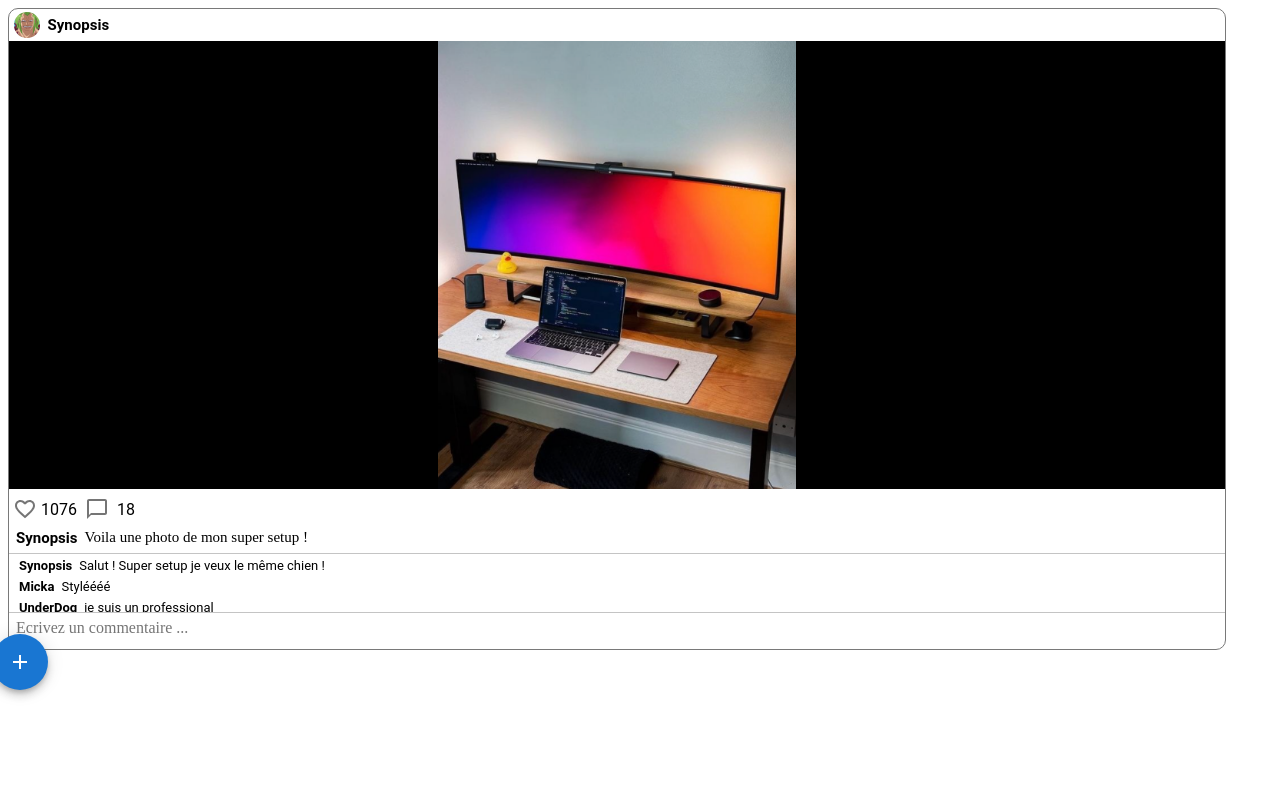
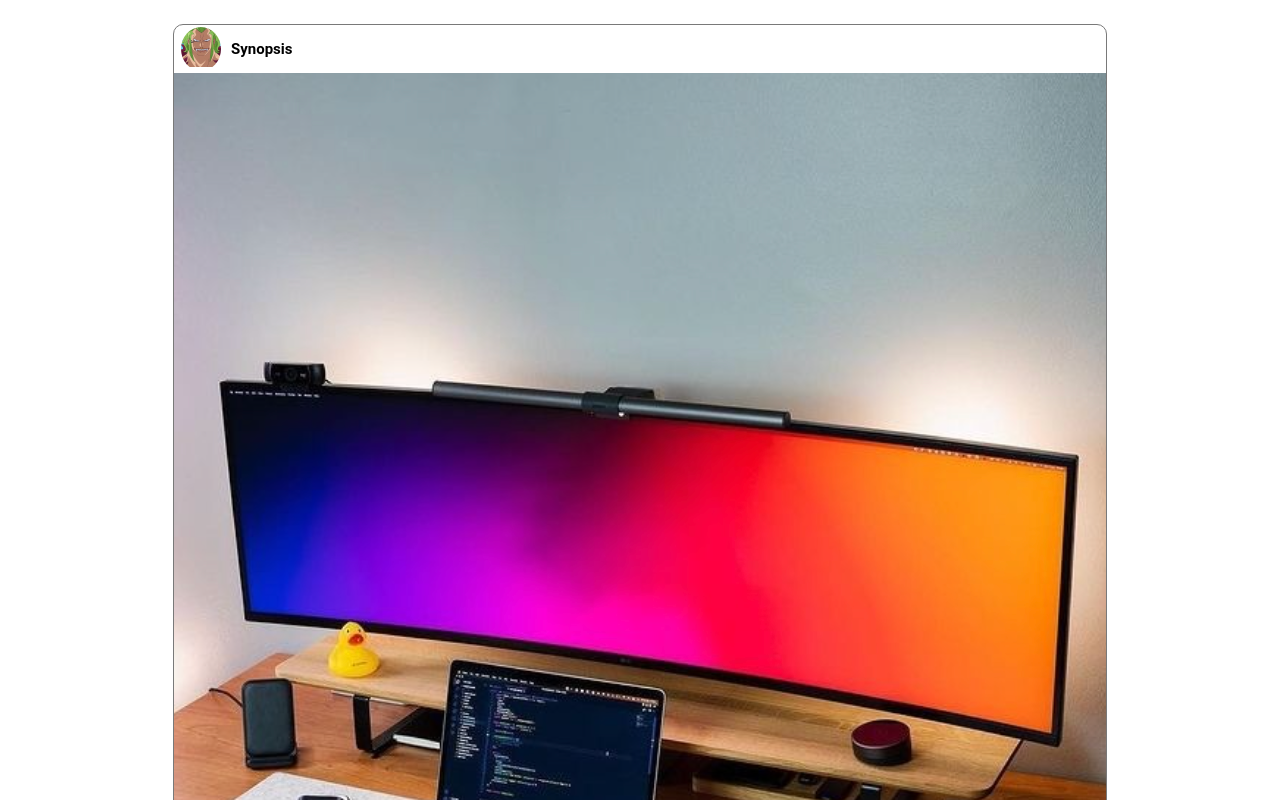
Before and after one commit to Synopsiss31/Ybook, a Next.js app: page /publi in a window 1280 px wide. Shown: the top 800 px of the page. Built offline with nearby package versions, Linux system fonts and the light colour scheme.

Commit message:
maj publication

```diff
--- a/src/components/publication/Publication.tsx
+++ b/src/components/publication/Publication.tsx
@@ -2,7 +2,7 @@
 import Image from 'next/image';
 import Comment from '@mui/icons-material/ChatBubbleOutline';
 import Like from '@mui/icons-material/FavoriteBorder';
-import { Button, Fade, IconButton } from '@mui/material';
+import { Box, Button, Fade, IconButton } from '@mui/material';
 import ActiveLike from '@mui/icons-material/FavoriteOutlined';
 import { useRef, useState } from 'react';
 import style from './publication.module.css';
@@ -21,7 +21,10 @@ function Publication() {
   return (
     <div className={style.post}>
       <div className={style.publiHead}>
-        <Image className={style.imgprof} src={imgpro} alt={''} />
+        <div className={style.imgheader}>
+          <Image className={style.imgprof} src={imgpro} alt={''} />
+        </div>
+
         <h1 className={style.namePro}>Synopsis</h1>
       </div>
       <div className={style.imgPost}>
@@ -121,4 +124,29 @@ function Publication() {
   );
 }
 
-export default Publication;
+const Def = () => {
+  // duplicate above random nb of yime
+
+  return (
+    <Box
+      sx={{
+        width: '100%',
+        height: '100%',
+        display: 'flex',
+        flexDirection: 'column',
+        justifyContent: 'space-between',
+        alignItems: 'center',
+      }}
+    >
+      {Array(Math.floor(Math.random() * 10) + 1)
+        .fill(0)
+        .map((_, index) => (
+          <Box key={index} sx={{ m: 2 }}>
+            <Publication />
+          </Box>
+        ))}
+    </Box>
+  );
+};
+
+export default Def;
--- a/src/components/publication/publication.module.css
+++ b/src/components/publication/publication.module.css
@@ -4,8 +4,7 @@
 .post{
   border: rgb(121, 121, 121) solid 1px;
   border-radius: 10px;
-  width: 95vw;
-  height: 80vh;
+
   display: flex;
   flex-direction: column;
 }
@@ -14,14 +13,20 @@
   display: flex;
   align-items: center;
   height: 5%;
+  max-height: 80px;
   padding-left: 5px;
 }
 .imgprof{
+  width: 40px;
+  height: 40px;
+}
+
+.imgheader{
   border-radius: 50%;
-  height: 80%;
-  width: auto;
   overflow: hidden;
+  margin: 2px;
 }
+
 .img{
   width: 100%;
   height: 100%;
@@ -143,9 +148,11 @@
 .listcom{
   margin-top: 4px;
   margin-left: 10px;
-  overflow: scroll;
+  overflow-y: scroll;
   display: flex;
   flex-direction: column;
+  max-height: 100px;
+
 }
 
 .comcontent{
```
